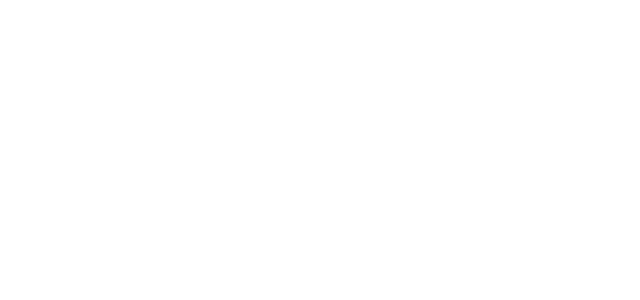
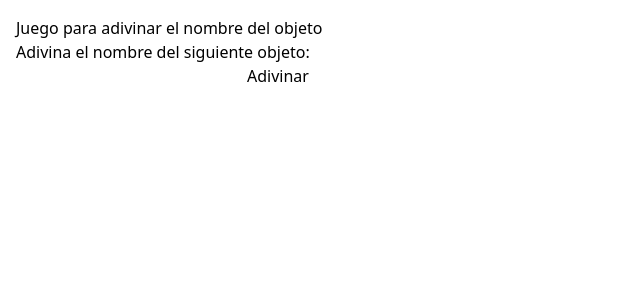
Before and after one commit to RamiroAmadeo/flagsGame, a React (Vite) app: page /game in a window 1280 px wide. Before the commit this address had no page. Shown: the top 300 px of the page, without its empty margins (0-640 px from the left). Built offline with nearby package versions, Linux system fonts and the light colour scheme; no server answers.

Commit message:
creating a simply game

```diff
--- a/src/App.jsx
+++ b/src/App.jsx
@@ -2,6 +2,7 @@
 import './App.css'
 import ListContainer from './components/ListContainer'
 import ItemContainer from './components/ItemContainer'
+import Game from './components/Game'
 
 function App() {
 
@@ -9,7 +10,7 @@
     <BrowserRouter>
       <Routes>
         <Route path='/' element={<ListContainer/>}/>
-        <Route path='/flags/:continents' element={<ListContainer/>}/>
+        <Route path='/game' element={<Game/>}/>
         <Route path='/info/:name' element={<ItemContainer/>}/>
       </Routes>
     </BrowserRouter>
--- /dev/null
+++ b/src/components/Game.jsx
@@ -0,0 +1,57 @@
+import { useState, useEffect } from "react";
+
+const Game = () => {
+    const [objetos, setObjetos] = useState([]);
+    const [objetoSeleccionado, setObjetoSeleccionado] = useState({});
+    const [respuestaUsuario, setRespuestaUsuario] = useState('');
+    const [resultado, setResultado] = useState('');
+
+    useEffect(() => {
+        fetch('https://restcountries.com/v3.1/all')
+            .then((res) => res.json())
+            .then((data) => {
+                setObjetos(data);
+            });
+    }, []);
+
+    // Define la función seleccionarObjetoAleatorio dentro de useEffect
+    useEffect(() => {
+        const seleccionarObjetoAleatorio = () => {
+            const indiceAleatorio = Math.floor(Math.random() * objetos.length);
+            setObjetoSeleccionado(objetos[indiceAleatorio]);
+        };
+
+        if (objetos.length > 0) {
+            seleccionarObjetoAleatorio();
+        }
+    }, [objetos]); // Ejecuta cuando objetos cambia
+    console.log(objetoSeleccionado)
+
+    // Función para manejar la respuesta del usuario
+    const manejarRespuesta = () => {
+        if (respuestaUsuario.toLowerCase() === objetoSeleccionado.name.common.toLowerCase()) {
+            setResultado('¡Correcto! Has adivinado el objeto.');
+        } else {
+            setResultado('Incorrecto. Sigue intentando.');
+        }
+        setRespuestaUsuario('');
+        seleccionarObjetoAleatorio(); // Selecciona un nuevo objeto aleatorio
+    };
+
+    return (
+        <div>
+            <h1>Juego para adivinar el nombre del objeto</h1>
+            <p>Adivina el nombre del siguiente objeto:</p>
+            <p>{objetoSeleccionado.descripcion}</p>
+            <input
+                type="text"
+                value={respuestaUsuario}
+                onChange={(e) => setRespuestaUsuario(e.target.value)}
+            />
+            <button onClick={manejarRespuesta}>Adivinar</button>
+            <p>{resultado}</p>
+        </div>
+    );
+};
+
+export default Game;
--- a/src/components/NavBar.jsx
+++ b/src/components/NavBar.jsx
@@ -14,9 +14,9 @@
             <Link to="/">
                 <p>FlagsGame</p>
             </Link>
-            {/* <div>
-                <Link to={`flags/Europe`}>Link</Link>
-            </div> */}
+            <div>
+                <Link to={`/game`}>Link</Link>
+            </div>
             <form>
                 <input className="input"
                 value={query}
```
